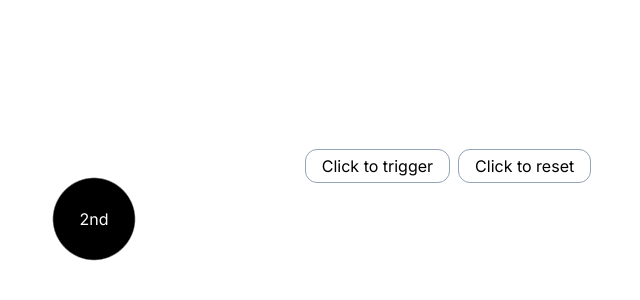
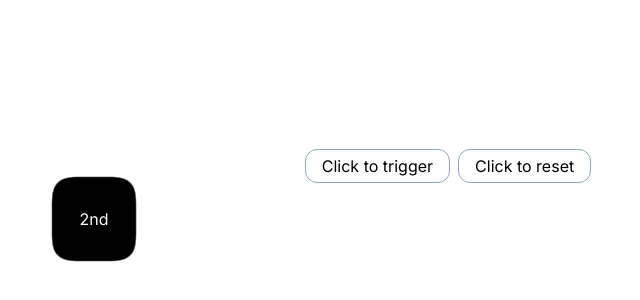
Before and after one commit to ghostMelo13/framer-components, a Next.js app: page /gooey-man in a window 1280 px wide. Shown: the part 176-476 px from the top of the page, without its empty margins (346-986 px from the left). Built offline with nearby package versions, Linux system fonts and the light colour scheme.

Commit message:
glitch- eff

```diff
--- /dev/null
+++ b/src/app/(framer-comp)/glitch/glitch.css
@@ -0,0 +1,6 @@
+.glitch::before{
+    text-shadow: -1px 0 red;
+}
+.glitch::after{
+    text-shadow: -1px 0 blue;
+}
--- /dev/null
+++ b/src/app/(framer-comp)/glitch/page.tsx
@@ -0,0 +1,19 @@
+import "./glitch.css";
+
+
+export default function page() {
+  return (
+    <main className={`min-h-screen w-full flex justify-center items-center bg-gray1 text-white`}>
+        <div className="glitch relative text-7xl
+        before:content-[data-text] before:absolute before:top-0 before:left-1 before:w-full before:h-full
+        after:content-[data-text] after:absolute after:top-0 after:left-0 after:w-full after:h-full" data-text="GLITCH">GLITCH</div>
+    </main>
+  )
+}
+
+/**
+ *
+ * For reference: https://css-tricks.com/glitch-effect-text-images-svg/
+ *
+ *
+ */
--- a/src/app/(framer-comp)/gooey-man/page.tsx
+++ b/src/app/(framer-comp)/gooey-man/page.tsx
@@ -28,13 +28,14 @@ export default function GooeyMan() {
                     <filter id="goo">
                         <feGaussianBlur in="SourceGraphic" stdDeviation="10" result="blur" />
                         <feColorMatrix in="blur" type="matrix" values="1 0 0 0 0  0 1 0 0 0  0 0 1 0 0  0 0 0 18 -7" result="goo" />
-                        <feBlend in="SourceGraphic" in2="goo" />
+                        {/* <feBlend in="SourceGraphic" in2="goo" /> */}
+                        <feComposite in="SourceGraphic" in2="goo" operator="atop" />
                     </filter>
                 </defs>
                 <foreignObject width="100%" height="100%" filter="url(#goo)">
-                    <div className="w-20 h-20 rounded-full bg-black text-white absolute top-[20%] left-[19%] flex justify-center items-center">1st</div>
-                    <div className={`w-20 h-20 rounded-full bg-black text-white absolute top-[20%] left-[19%] flex justify-center items-center
-                    ${animate? 'translate-x-[130%] duration-[2.6s]' : 'translate-x-0'}`}>2nd</div>
+                    <div className="w-20 h-20 bg-black text-white absolute top-[20%] left-[19%] flex justify-center items-center">1st</div>
+                    <div className={`w-20 h-20 bg-black text-white absolute top-[20%] left-[19%] flex justify-center items-center
+                    ${animate? 'translate-x-[130%] duration-[2.6s]' : 'translate-x-0 duration-1000'}`}>2nd</div>
                 </foreignObject>
             </svg>
 
```
